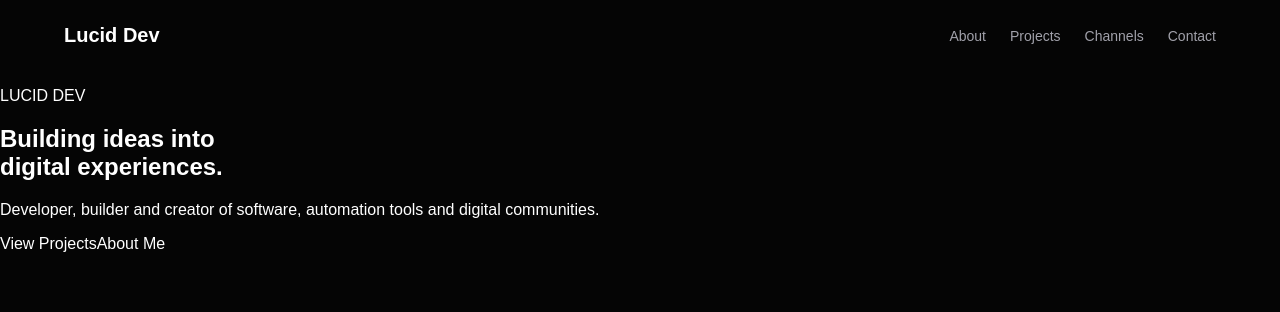
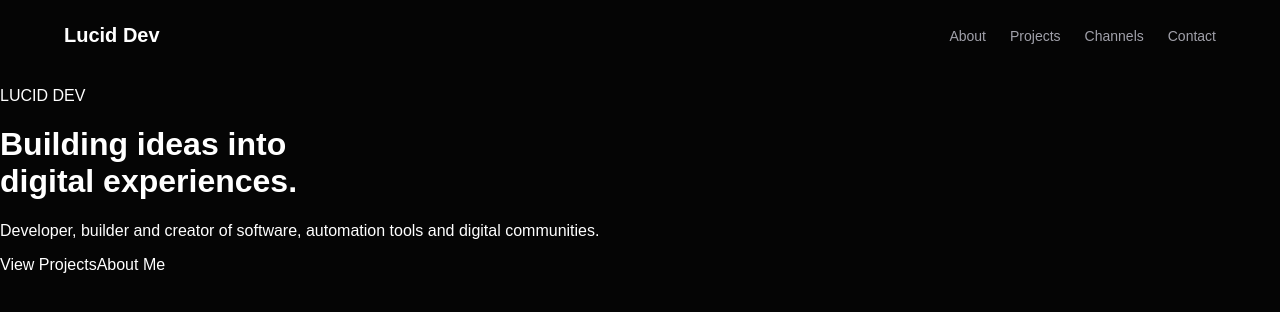
Before and after one commit to lawrencenjeri4-lgtm/lucid-dev-portfolio, a Next.js app: page / in a window 1280 px wide. Shown: the top 312 px of the page. Built offline with nearby package versions, Linux system fonts and the light colour scheme.

Commit message:
Refactor Home component layout and styling

```diff
--- a/app/page.tsx
+++ b/app/page.tsx
@@ -1,8 +1,8 @@
 export default function Home() {
   return (
-    <main>
-      <section>
-        <p>LUCID DEV</p>
+    <main className="hero">
+      <div className="hero-content">
+        <p className="eyebrow">LUCID DEV</p>
 
         <h1>
           Building ideas into
@@ -10,16 +10,21 @@
           digital experiences.
         </h1>
 
-        <p>
+        <p className="hero-description">
           Developer, builder and creator of software, automation tools and
           digital communities.
         </p>
 
-        <div>
-          <a href="/projects">View Projects</a>
-          <a href="/about">About Me</a>
+        <div className="hero-buttons">
+          <a href="/projects" className="button primary">
+            View Projects
+          </a>
+
+          <a href="/about" className="button secondary">
+            About Me
+          </a>
         </div>
-      </section>
+      </div>
     </main>
   );
 }
```
